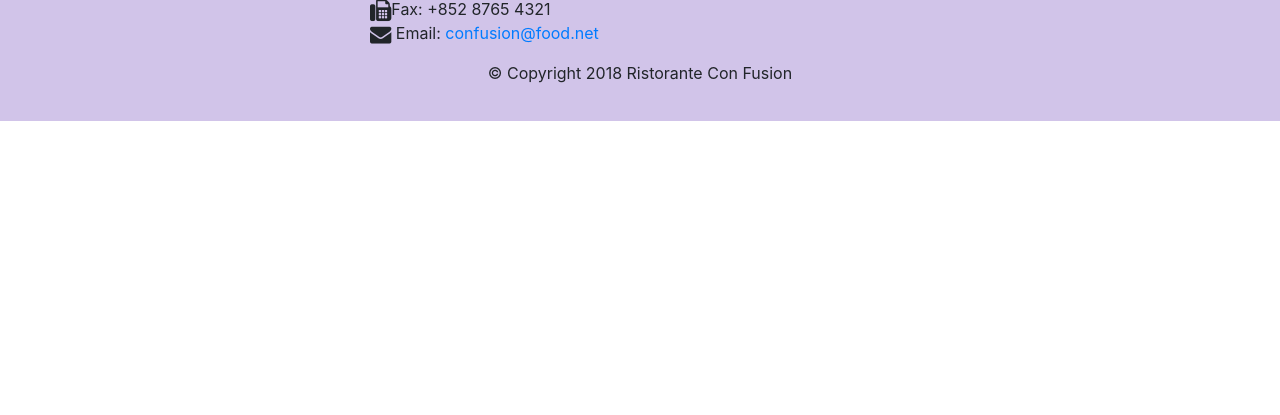
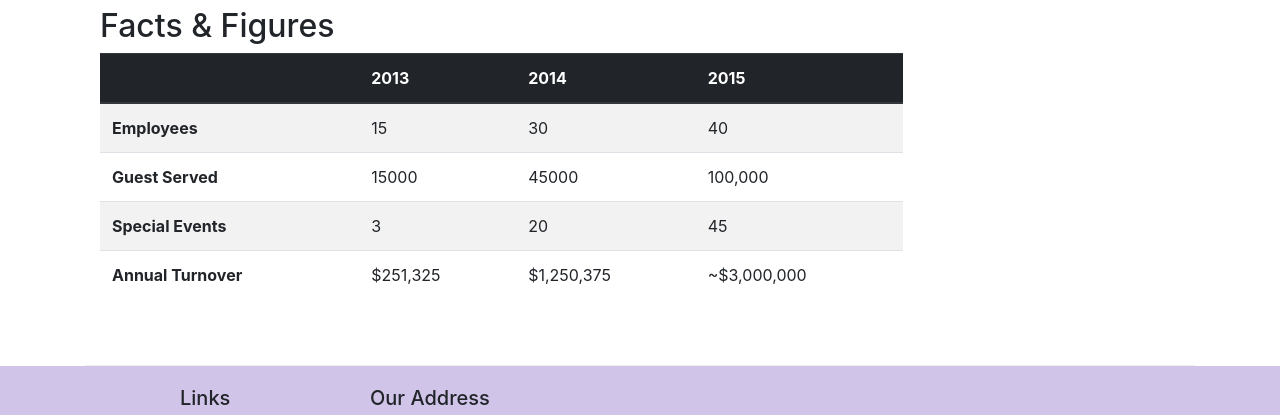
Before and after one commit to mgsleslie/Full-Stack-Web-Development-Course, a website: page Bootstrap4/conFusion/aboutus.html in a window 1280 px wide. Shown: the part 1705-2120 px from the top of the page. Before the commit the page ends 1826 px from the top, so only its background shows below. Drawn offline with nearby package versions, Linux system fonts and the light colour scheme.

Commit message:
Cards and Tables

```diff
--- a/Bootstrap4/conFusion/aboutus.html
+++ b/Bootstrap4/conFusion/aboutus.html
@@ -67,7 +67,32 @@
                 <p>Started in 2010, Ristorante con Fusion quickly established itself as a culinary icon par excellence in Hong Kong. With its unique brand of world fusion cuisine that can be found nowhere else, it enjoys patronage from the A-list clientele in Hong Kong.  Featuring four of the best three-star Michelin chefs in the world, you never know what will arrive on your plate the next time you visit us.</p>
                 <p>The restaurant traces its humble beginnings to <em>The Frying Pan</em>, a successful chain started by our CEO, Mr. Peter Pan, that featured for the first time the world's best cuisines in a pan.</p>
             </div>
-            <div>
+            <div class="col-sm">
+                <div class="card">
+                    <h3 class="card-header bg-primary text-white">Facts at a Glance</h3>
+                    <div class="card-body">
+                        <dl class="row">
+                            <dt class="col-6">Started</dt>
+                            <dd class="col-6">3 Feb. 2013</dd>
+                            <dt class="col-6">Major Stake Holder</dt>
+                            <dd class="col-6">HK Fine Foods Inc.</dd>
+                            <dt class="col-6">Last Year's Turnover</dt>
+                            <dd class="col-6">$1,250,375</dd>
+                            <dt class="col-6">Employees</dt>
+                            <dd class="col-6">40</dd>
+                        </dl>
+                    </div>
+                </div>
+            </div>
+            <div class="col-12">
+                <div class="card card-body bg-light">
+                    <blockquote class="blockquote">
+                        <p class="mb-0">You better cut the pizza in four pieces because I'm not hungry enough to eat six.</p>
+                        <footer class="blockquote-footer"> Yogi Berra,
+                            <cite title="Source Title">The Wit and Wisdom of Yogi Berra, P. Pepe, Diversion Books, 2014</cite>
+                        </footer>
+                    </blockquote>
+                </div>
             </div>
         </div>
 
@@ -84,6 +109,50 @@
                 <h3>Alberto Somayya <small>Executive Chef</small></h3>
                 <p class="d-none d-sm-block">Award winning three-star Michelin chef with wide International experience having worked closely with whos-who in the culinary world, he specializes in creating mouthwatering Indo-Italian fusion experiences. He says, <em>Put together the cuisines from the two craziest cultures, and you get a winning hit! Amma Mia!</em></p>
             </div>
+       </div>
+       <div class="row row-content">
+            <div class="col-12 col-sm-9">
+                <h2> Facts &amp; Figures</h2>
+                <div class="table-responsive">
+                    <table class="table table-striped">
+                        <thead class="thead-dark">
+                            <tr>
+                                <th>&nbsp;</th>
+                                <th>2013</th>
+                                <th>2014</th>
+                                <th>2015</th>
+                            </tr>
+                        </thead>
+                        <tbody>
+                            <tr>
+                                <th>Employees</th>
+                                <td>15</td>
+                                <td>30</td>
+                                <td>40</td>
+                            </tr>
+                            <tr>
+                                <th>Guest Served</th>
+                                <td>15000</td>
+                                <td>45000</td>
+                                <td>100,000</td>
+                            </tr>
+                            <tr>
+                                <th>Special Events</th>
+                                <td>3</td>
+                                <td>20</td>
+                                <td>45</td>
+                            </tr>
+                            <tr>
+                                <th>Annual Turnover</th>
+                                <td>$251,325</td>
+                                <td>$1,250,375</td>
+                                <td>~$3,000,000</td>
+                            </tr>
+                        </tbody>
+                    </table>
+                </div>
+            </div>
+            <div class="col-12 col-sm-3"></div>
        </div>
 
     </div>
```
Also changed, not shown: Bootstrap4/conFusion/contactus.html (+1 -0 lines).
